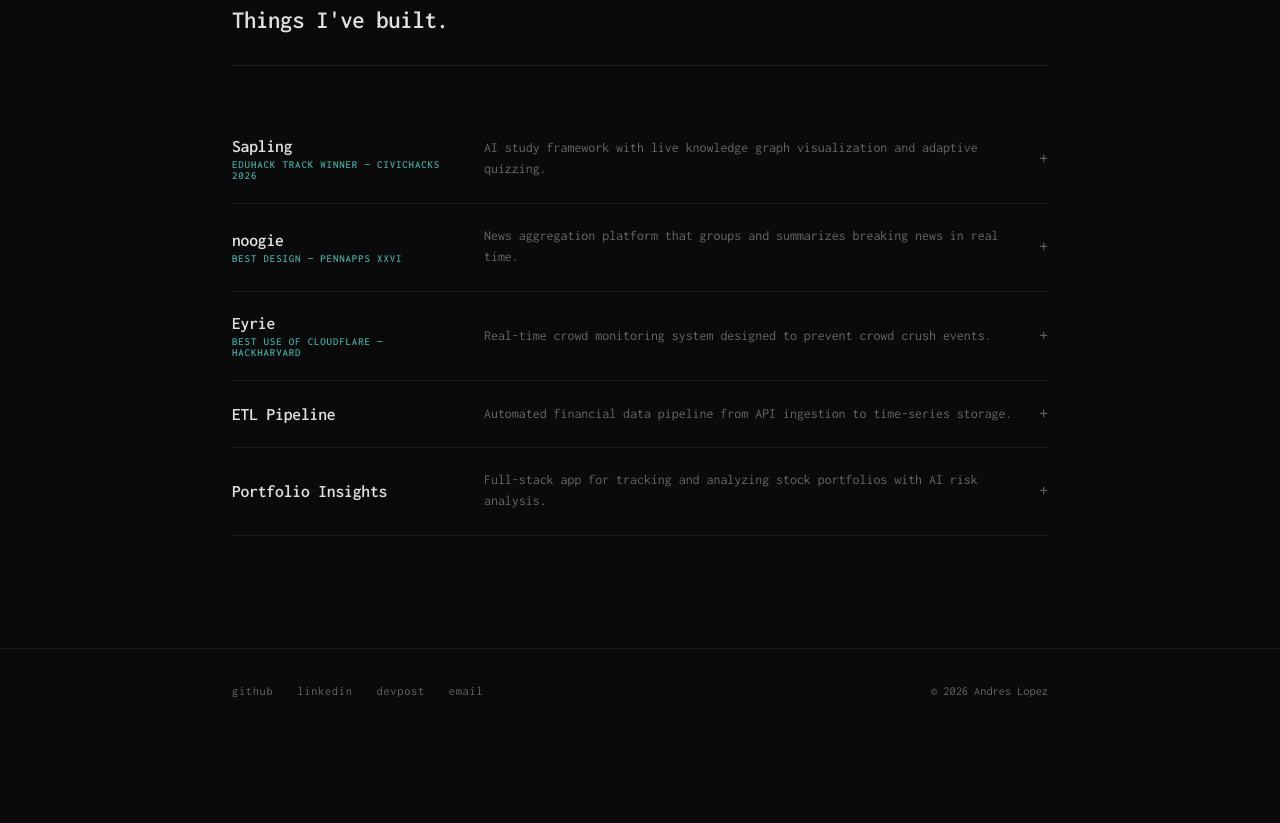
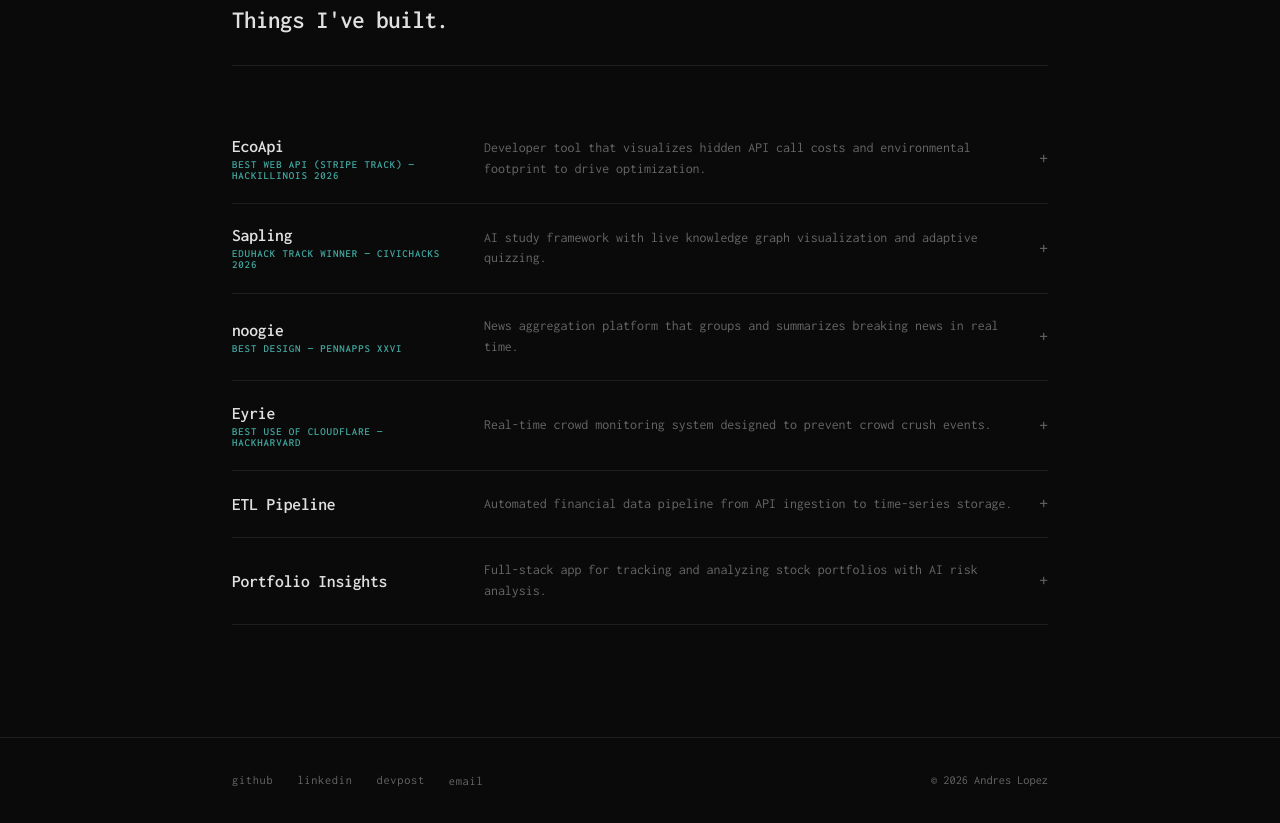
Before and after one commit to AndresL230/andresl.dev, a React (Vite) app in the folder frontend/: page / in a window 1280 px wide. Shown: the part 3140-3963 px from the top of the page. Before the commit the page ends 3873 px from the top, so only its background shows below. Built offline with nearby package versions, Linux system fonts and the light colour scheme.

Commit message:
recent project update

```diff
--- a/frontend/src/components/Projects.jsx
+++ b/frontend/src/components/Projects.jsx
@@ -1,6 +1,23 @@
 import { useState } from 'react'
 
 const projects = [
+  {
+    name: 'EcoApi',
+    award: 'Best Web API (Stripe Track) — HackIllinois 2026',
+    desc: 'Developer tool that visualizes hidden API call costs and environmental footprint to drive optimization.',
+    img: '/images/ecoapi.png',
+    tech: ['Cloudflare Workers', 'Hono', 'D1', 'KV', 'React', 'Vite', 'TanStack Query', 'D3.js', 'TypeScript', 'Tailwind CSS', 'Llama 3.1'],
+    devpost: 'https://devpost.com/software/ecoapi',
+    live: 'https://ecoapi.dev',
+    problem: "Developers make costly API architecture mistakes without realizing it — redundant calls, N+1 patterns, and unchecked rate limits silently inflate cloud bills and carbon footprint with no visibility into the damage.",
+    solution: 'Built a three-part developer tool — a cloud API, interactive dashboard, and VSCode extension — that surfaces hidden API costs and environmental impact with real-time diagnostics, pattern detection, and AI-powered optimization suggestions.',
+    deepDive: [
+      'Cloudflare Workers REST API delivers cost breakdowns, rate-limit analysis, and N+1 pattern detection at the edge using Hono and D1',
+      'D3.js dependency graph and Recharts visualizations map endpoint relationships and cost distribution across a React dashboard',
+      'VSCode extension embeds a live analyzer that scans code for API patterns with AI chat explanations powered by Llama 3.1 8B',
+      'Sustainability metrics estimate electricity, water, and CO₂ footprint from API call volume to quantify environmental cost',
+    ],
+  },
   {
     name: 'Sapling',
     award: 'Eduhack Track Winner — Civichacks 2026',
@@ -135,6 +152,11 @@ function ProjectRow({ project: p, open, onToggle }) {
                     GitHub ↗
                   </a>
                 )}
+                {p.live && (
+                  <a href={p.live} target="_blank" rel="noreferrer" className="proj-link">
+                    Live ↗
+                  </a>
+                )}
                 {p.devpost && (
                   <a href={p.devpost} target="_blank" rel="noreferrer" className="proj-link">
                     Devpost ↗
```
Also changed, not shown: frontend/public/images/ecoapi.png (added), 1 other file (tests, documents, lock files or other folders).
